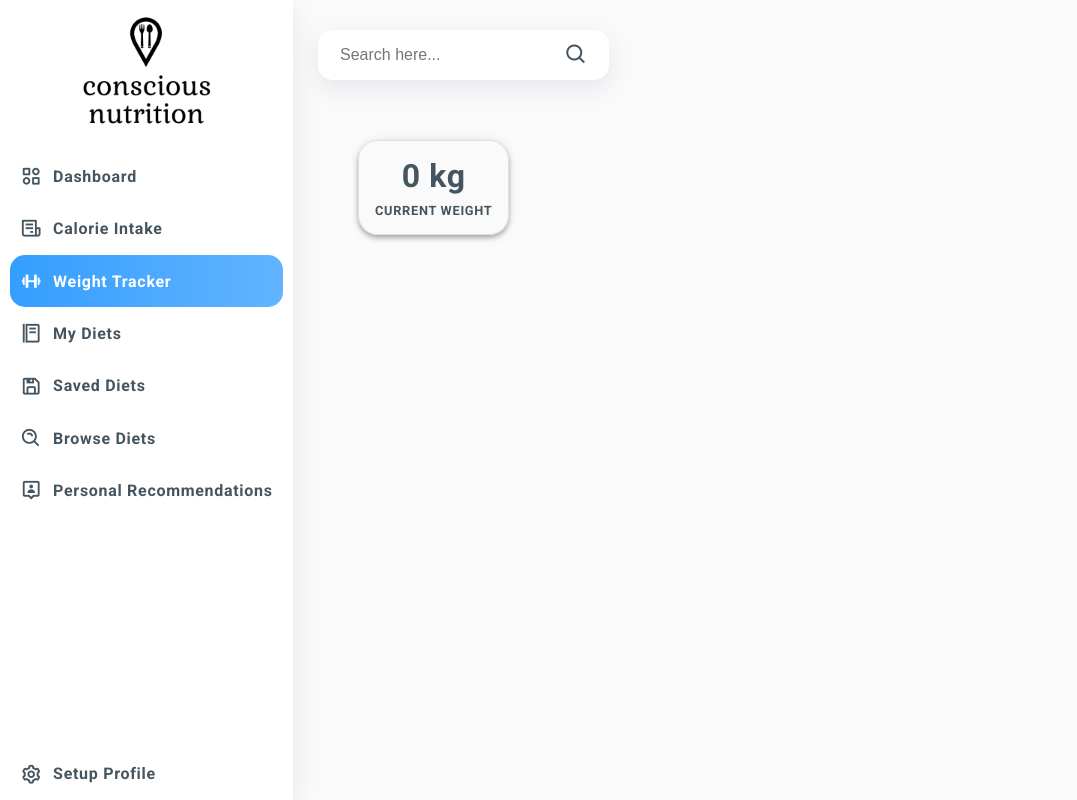
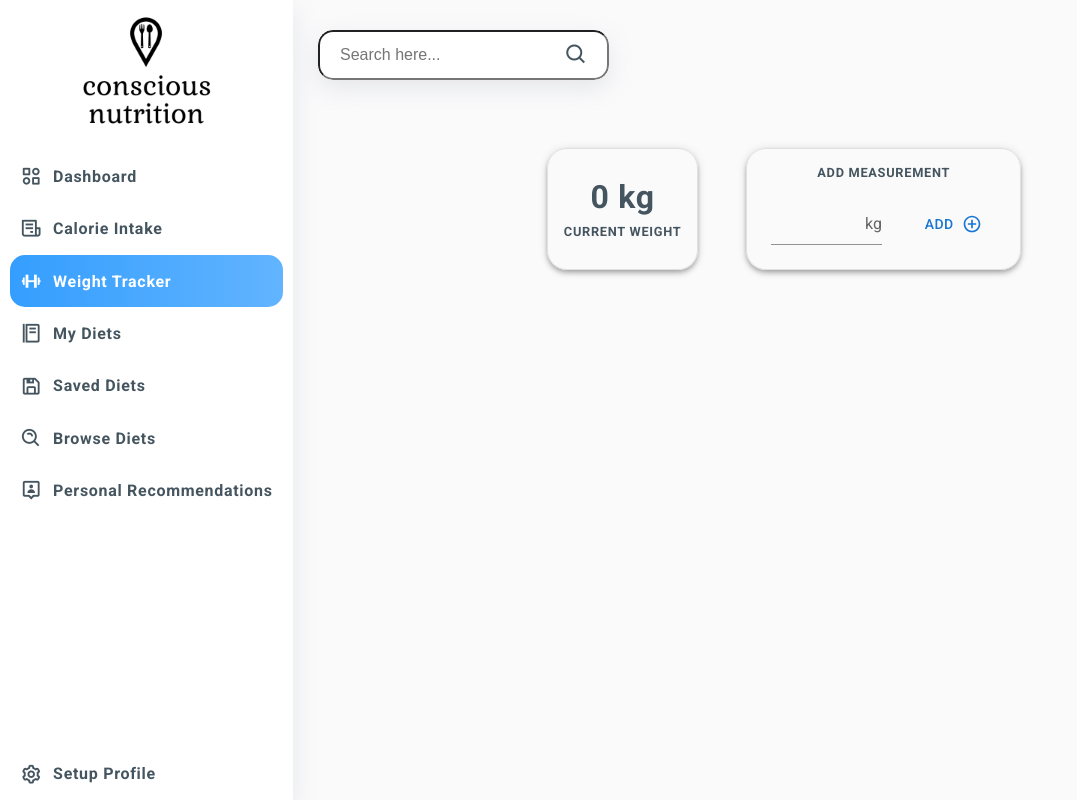
Before and after one commit to ngergo0831/thesis-frontend, a React (Create React App) app: page /weight-tracker in a window 1280 px wide. Shown: the whole page, without its empty margins (0-1077 px from the left). Built offline with nearby package versions, Linux system fonts and the light colour scheme; no server answers.

Commit message:
Frontend modifications

```diff
--- a/src/GlobalStyles.tsx
+++ b/src/GlobalStyles.tsx
@@ -11,4 +11,5 @@ export const BoxContainer = styled.div`
     0px 1px 10px 0px rgba(0, 0, 0, 0.12);
   padding: 1rem;
   width: fit-content;
+  margin: 0.5rem 1.5rem;
 `;
--- a/src/api/api.ts
+++ b/src/api/api.ts
@@ -8,3 +8,8 @@ export const getMeasurementsByUserId = async (userId: string): Promise<any> => {
   const { data } = await api.get(`/measurements/user/${userId}`);
   return data;
 };
+
+export const addMeasurement = async (userId: string, weight: number) => {
+  const { data } = await api.post('/measurements', { userId, weight });
+  return data;
+};
--- a/src/assets/css/index.css
+++ b/src/assets/css/index.css
@@ -54,6 +54,16 @@ body {
   letter-spacing: 0.7px;
 }
 
+input::-webkit-outer-spin-button,
+input::-webkit-inner-spin-button {
+  -webkit-appearance: none;
+  margin: 0;
+}
+
+input[type='number'] {
+  -moz-appearance: textfield;
+}
+
 a {
   text-decoration: none;
   color: unset;
@@ -63,24 +73,8 @@ a:hover {
   color: var(--main-color);
 }
 
-button {
-  cursor: pointer;
-  border: 0;
-  outline: 0;
-  color: var(--txt-color);
-}
-
 ul {
   list-style-type: none;
-}
-
-input {
-  border: 2px solid transparent;
-  outline: 0;
-}
-
-input:focus {
-  border: 2px solid var(--main-color);
 }
 
 .page-header {
--- a/src/components/WeightDisplay/WeightDisplay.tsx
+++ b/src/components/WeightDisplay/WeightDisplay.tsx
@@ -1,5 +1,5 @@
 import { BoxContainer } from '../../GlobalStyles';
-import { Weight, WeightText } from './WeightDisplayAtoms';
+import * as S from './WeightDisplayAtoms';
 
 interface WeightDisplayProps {
   weight: number;
@@ -8,8 +8,8 @@ interface WeightDisplayProps {
 export const WeightDisplay = ({ weight }: WeightDisplayProps) => {
   return (
     <BoxContainer>
-      <Weight>{weight} kg</Weight>
-      <WeightText>Current weight</WeightText>
+      <S.Weight>{weight} kg</S.Weight>
+      <S.WeightText>Current weight</S.WeightText>
     </BoxContainer>
   );
 };
--- /dev/null
+++ b/src/components/WeightInput/WeightInput.tsx
@@ -0,0 +1,53 @@
+import { Button, FormControl, Input, InputAdornment, Stack } from '@mui/material';
+import { BoxContainer } from '../../GlobalStyles';
+import AddCircleOutlineIcon from '@mui/icons-material/AddCircleOutline';
+import * as S from './WeightInputAtoms';
+import { ChangeEvent, useRef, useState } from 'react';
+import { addMeasurement } from '../../api/api';
+
+export const WeightInput = ({ userId }: { userId: string }) => {
+  const [weight, setWeight] = useState(0);
+  const inputRef = useRef<HTMLInputElement>(null);
+
+  const handleSend = (event) => {
+    event.preventDefault();
+    addMeasurement(userId, weight);
+  };
+
+  return (
+    <BoxContainer>
+      <S.WeightInputText>Add measurement</S.WeightInputText>
+      <FormControl variant="standard" sx={{ m: 1, mt: 3, width: '25ch' }}>
+        <Stack direction="row" spacing={3}>
+          <Input
+            type="number"
+            endAdornment={<InputAdornment position="end">kg</InputAdornment>}
+            aria-describedby="standard-weight-helper-text"
+            inputProps={{
+              min: 40,
+              max: 250,
+              style: { textAlign: 'center' }
+            }}
+            onInput={(e: ChangeEvent<HTMLInputElement>) =>
+              (e.target.value = e.target.value.slice(0, 3))
+            }
+            fullWidth
+            ref={inputRef}
+            onChange={(e) => setWeight(Number(e.target.value))}
+          />
+          <Button
+            variant="text"
+            color="primary"
+            endIcon={<AddCircleOutlineIcon />}
+            sx={{
+              padding: '0.5rem 2rem'
+            }}
+            onClick={handleSend}
+          >
+            Add
+          </Button>
+        </Stack>
+      </FormControl>
+    </BoxContainer>
+  );
+};
--- /dev/null
+++ b/src/components/WeightInput/WeightInputAtoms.tsx
@@ -0,0 +1,7 @@
+import styled from 'styled-components';
+
+export const WeightInputText = styled.div`
+  font-size: 0.8rem;
+  font-weight: bold;
+  text-transform: uppercase;
+`;
--- a/src/pages/WeightTracker.tsx
+++ b/src/pages/WeightTracker.tsx
@@ -2,6 +2,7 @@ import { Container } from '@mui/material';
 import { useEffect, useState } from 'react';
 import { getMeasurementsByUserId } from '../api/api';
 import { WeightDisplay } from '../components/WeightDisplay/WeightDisplay';
+import { WeightInput } from '../components/WeightInput/WeightInput';
 
 export const WeightTracker = () => {
   const [measurements, setMeasurements] = useState([]);
@@ -14,7 +15,10 @@ export const WeightTracker = () => {
 
   return (
     <Container maxWidth={'md'}>
-      <WeightDisplay weight={(measurements[0]?.weight as number) ?? 0} />
+      <div style={{ display: 'flex', width: '100%', justifyContent: 'center' }}>
+        <WeightDisplay weight={(measurements[0]?.weight as number) ?? 0} />
+        <WeightInput userId={userId} />
+      </div>
     </Container>
   );
 };
```
